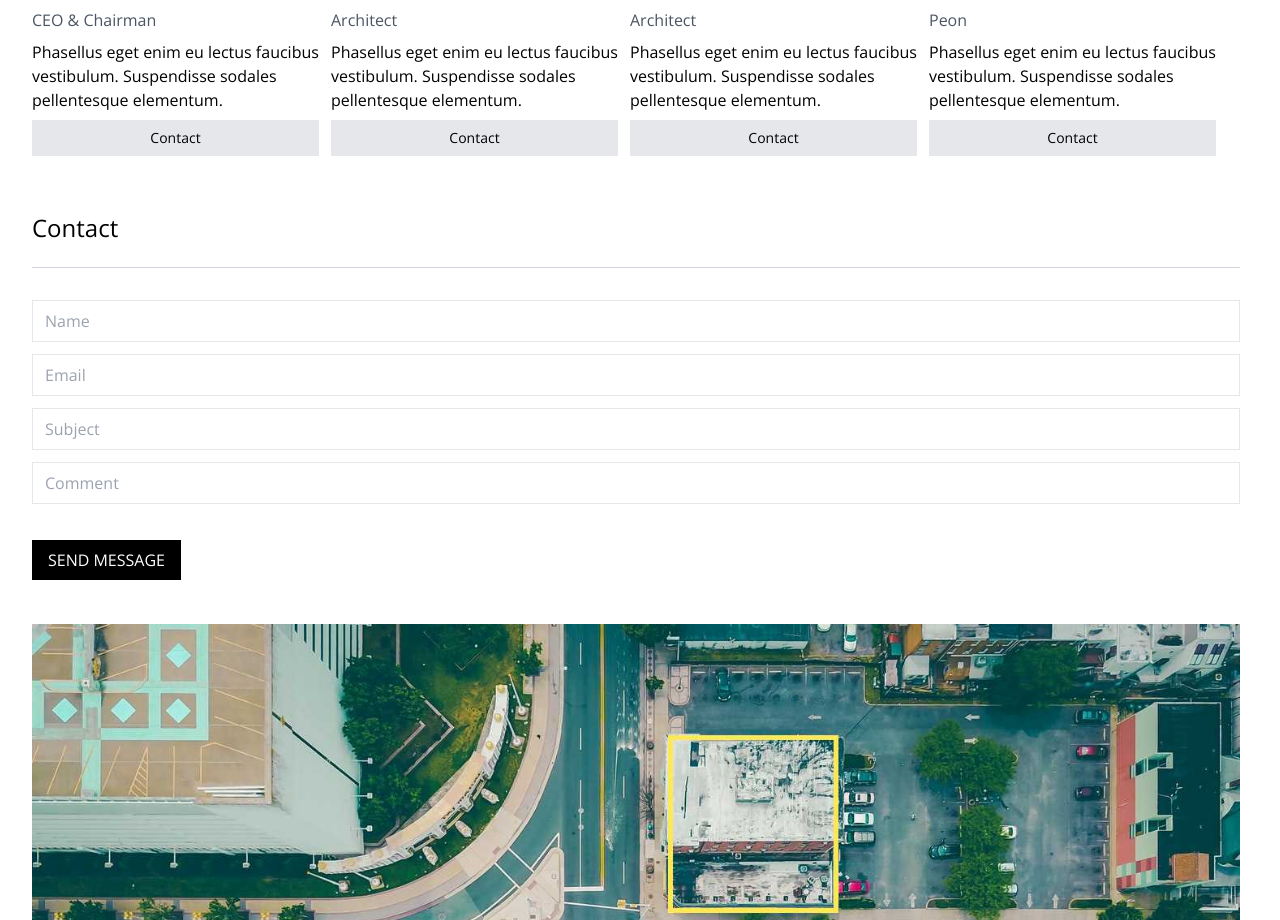
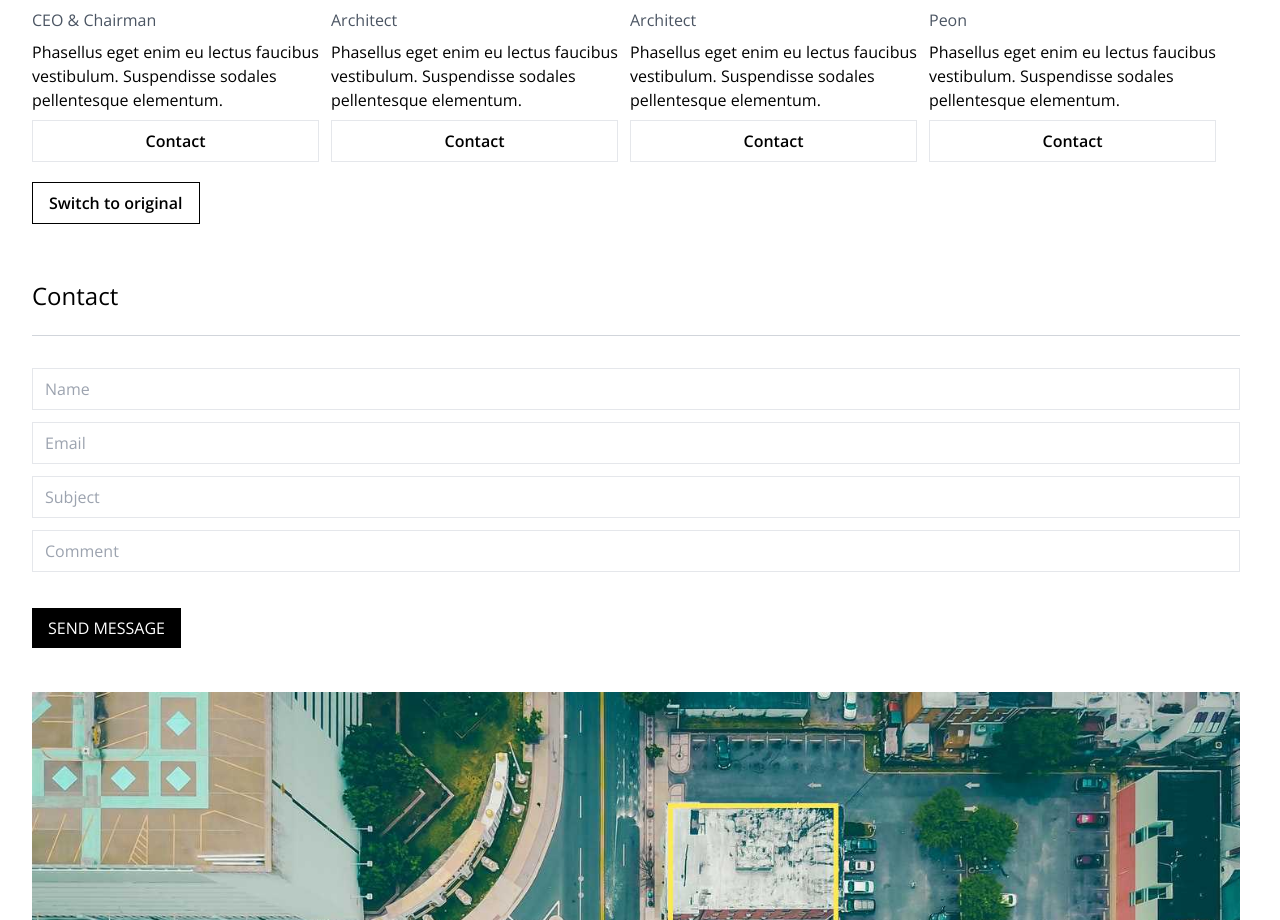
Before and after one commit to 360abhi/Architect-Website, an Angular app: page / in a window 1280 px wide. Shown: the part 1822-2742 px from the top of the page. Built offline with nearby package versions, Linux system fonts and the light colour scheme.

Commit message:
gryascale img

```diff
--- a/src/app/about/about.component.html
+++ b/src/app/about/about.component.html
@@ -9,19 +9,28 @@
     <div class="flex flex-wrap gap-3">
         <div *ngFor="let about of aboutobject" class="w-[287px]">
             <div class="">
-                <img src={{about.imageUrl}} alt="" class="grayscale  h-[200px] w-full">
+                <img src={{about.imageUrl}} alt="" class="h-[200px] w-full"
+                [ngClass]="mygrayscale">
             </div>
             <h2 #name class="font-semibold text-lg my-2">{{about.name}}</h2>
-            <h3  #position class="text-gray-600 mb-2">{{about.position}}</h3>
+            <h3 #position class="text-gray-600 mb-2">{{about.position}}</h3>
             <p class="mb-2">{{about.about}}</p>
-            <button class="py-2 px-3 bg-gray-200 hover:bg-gray-400 w-full text-sm"  (click)="contacted(name, position,$event)">Contact</button>
+            <button
+                class="py-2 px-4 bg-transparent font-semibold w-full border bg-gray-300 hover:bg-gray-400 hover:text-white hover:border-transparent transition ease-in duration-200 transform hover:-translate-y-1 active:translate-y-0"
+                (click)="contacted(name, position)">Contact</button>
+
         </div>
     </div>
     <div class="bg-indigo-900 text-center py-4 lg:px-4 mt-3" *ngIf="isSelected">
-        <div class="p-2 bg-indigo-800 items-center text-indigo-100 leading-none lg:rounded-full flex lg:inline-flex" role="alert">
-          <span class="flex rounded-full bg-indigo-500 uppercase px-2 py-1 text-xs font-bold mr-3">New</span>
-          <span class="font-semibold mr-2 text-left flex-auto">You have selected {{name}} who is currently {{position}}</span>
-          <svg class="fill-current opacity-75 h-4 w-4" xmlns="http://www.w3.org/2000/svg" viewBox="0 0 20 20"><path d="M12.95 10.707l.707-.707L8 4.343 6.586 5.757 10.828 10l-4.242 4.243L8 15.657l4.95-4.95z"/></svg>
+        <div class="p-2 bg-gray-800 items-center text-indigo-100 leading-none lg:rounded-full flex lg:inline-flex"
+            role="alert">
+            <span class="flex rounded-full bg-indigo-800 uppercase px-2 py-1 text-xs font-bold mr-3"></span>
+            <span class="font-semibold mr-2 text-left flex-auto">You have selected {{name}} who is currently
+                {{position}}</span>
+            <svg class="fill-current opacity-75 h-4 w-4" xmlns="http://www.w3.org/2000/svg" viewBox="0 0 20 20">
+                <path d="M12.95 10.707l.707-.707L8 4.343 6.586 5.757 10.828 10l-4.242 4.243L8 15.657l4.95-4.95z" />
+            </svg>
         </div>
-      </div>
+    </div>
+    <button class="py-2 px-4 mt-5 bg-transparent font-semibold border border-black hover:bg-gray-400 hover:text-white hover:border-transparent transition ease-in duration-200 transform hover:-translate-y-1 active:translate-y-0" (click)="changeBG()">Switch to {{original}}</button>
 </div>
--- a/src/app/about/about.component.ts
+++ b/src/app/about/about.component.ts
@@ -16,17 +16,30 @@ export class AboutComponent {
   name:string = ""
   position:string = ""
 
+  mygrayscale = {
+    'grayscale' : true
+  }
+  graytoggle : boolean = true;
+
+  original:string = "original"
+
   constructor(aboutservice: Aboutservice){
     this.aboutobject = aboutservice.getAbouts();
   }
 
-  contacted(name : any, position:any,event: Event){
+  contacted(name : any, position:any){
     this.isSelected = true;
-    // this.name  = name.ta
-    // this.position = ""
     this.name = name.innerText;
     this.position = position.innerText;
 
   }
 
+  changeBG(){
+    this.graytoggle = !this.graytoggle
+    this.original = this.graytoggle ? 'original' : 'grayscale'
+    this.mygrayscale = {
+      'grayscale' : this.graytoggle
+    }
+  }
+
 }
```
